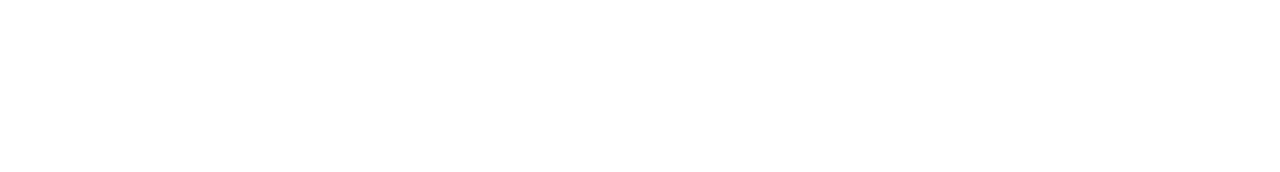
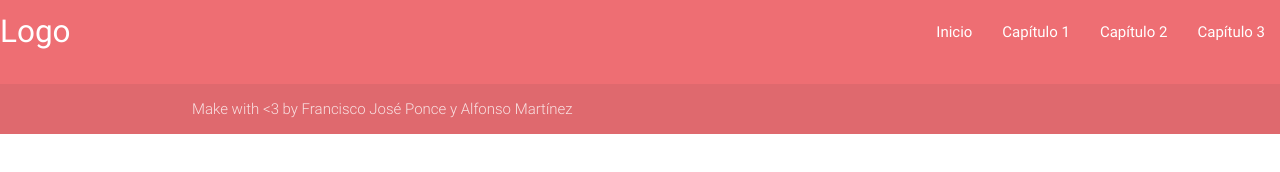
Before and after one commit to fSmooth/single-page-web, a plain HTML site: page index.html in a window 1280 px wide. Drawn offline with nearby package versions, Linux system fonts and the light colour scheme.

Commit message:
Navbar y footer
Añadido una navbar y un footer sencillos

```diff
--- a/index.html
+++ b/index.html
@@ -8,7 +8,34 @@
         <title>Single-Page Web</title>
     </head>
     <body>
+        <!-- Navigation -->
+          <nav>
+            <div class="nav-wrapper">
+                <a href="#" class="brand-logo">Logo</a>
+                <ul id="nav-mobile" class="right hide-on-med-and-down">
+                    <li><a href="#inicio">Inicio</a></li>
+                    <li><a href="#cap1">Capítulo 1</a></li>
+                    <li><a href="#cap2">Capítulo 2</a></li>
+                    <li><a href="#cap3">Capítulo 3</a></li>
+                </ul>
+            </div>
+        </nav>
 
+
+
+
+
+
+
+
+        <!-- Footer -->
+          <footer class="page-footer">
+          <div class="footer-copyright">
+            <div class="container">
+                Make with <3 by Francisco José Ponce y Alfonso Martínez
+            </div>
+          </div>
+        </footer>
 
     </body>
     <!--Import jQuery before materialize.js-->
```
